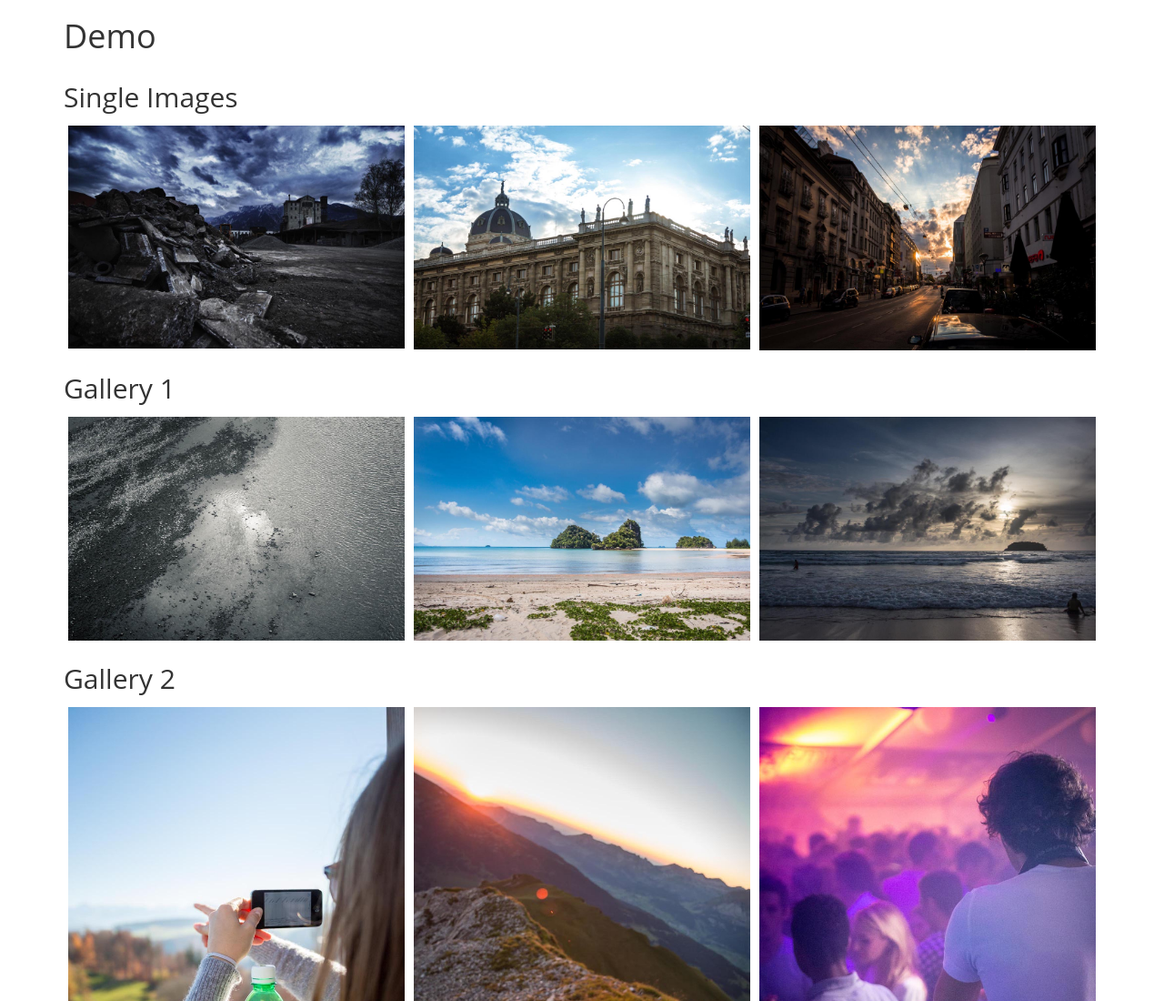
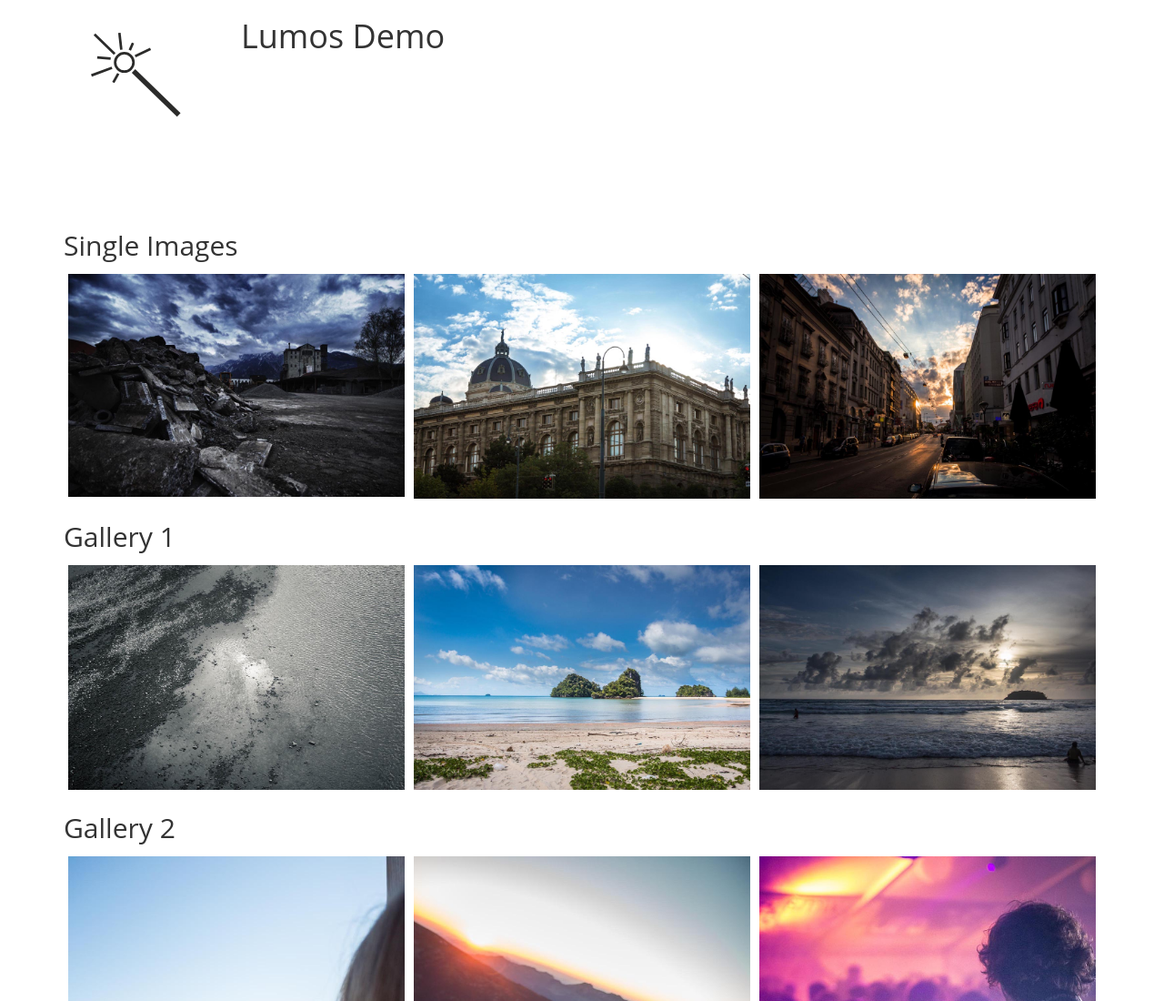
Before and after one commit to oliverschwendener/lumos, a website with bundled scripts: page index.html in a window 1280 px wide. Shown: the top 1100 px of the page at 91% size. Built offline with nearby package versions, Linux system fonts and the light colour scheme.

Commit message:
added logo to demo page

```diff
--- a/css/style.css
+++ b/css/style.css
@@ -12,3 +12,7 @@ body{
     width: 100%;
     overflow: auto;
 }
+
+.img-circle{
+    width: 100%;
+}
--- a/index.html
+++ b/index.html
@@ -12,7 +12,15 @@
 <body>
 
     <div class="container">
-        <h1>Demo</h1>
+
+        <div class="row">
+            <div class="col-sm-2">
+                <img class="img-circle" src="/graphics/logo.svg" alt="Lumos Logo">
+            </div>
+            <div class="col-sm-10">
+                <h1>Lumos Demo</h1>
+            </div>
+        </div>
 
         <div class="container-full-width">
             <h2>Single Images</h2>
```
